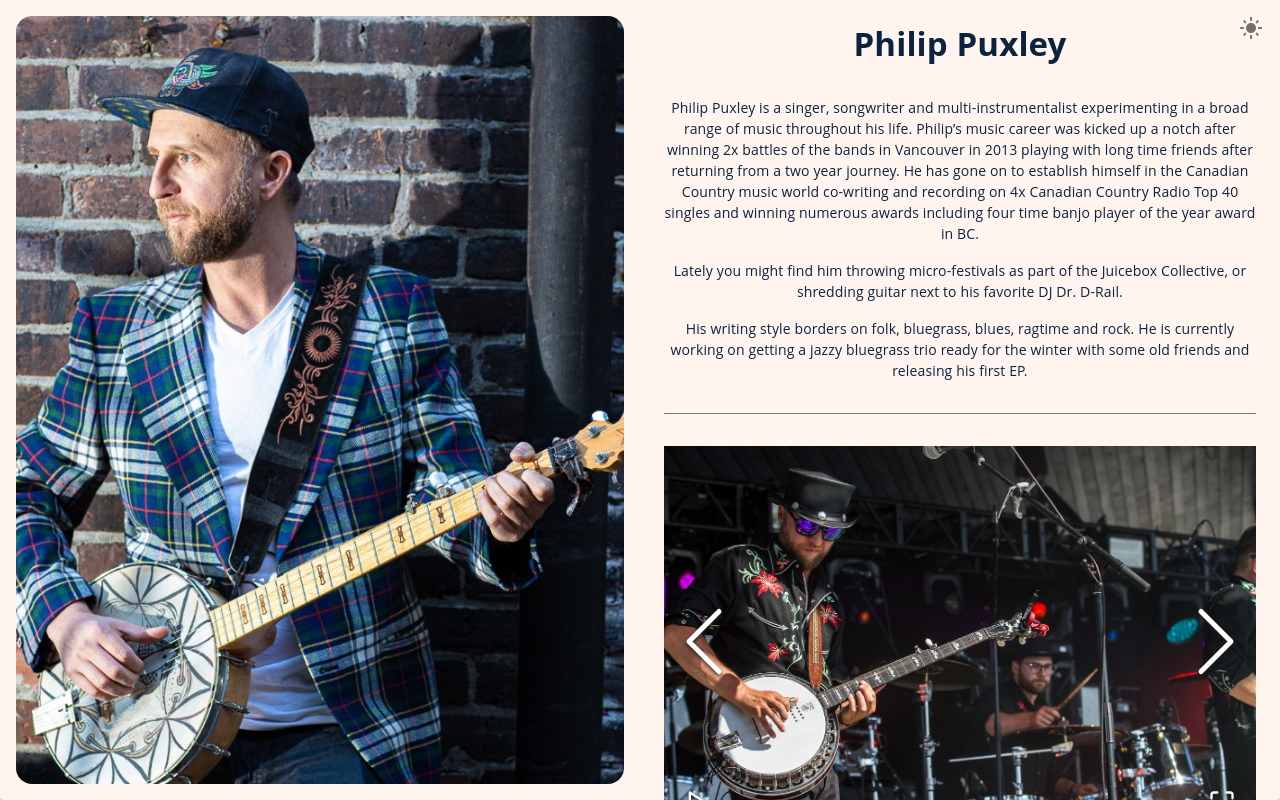
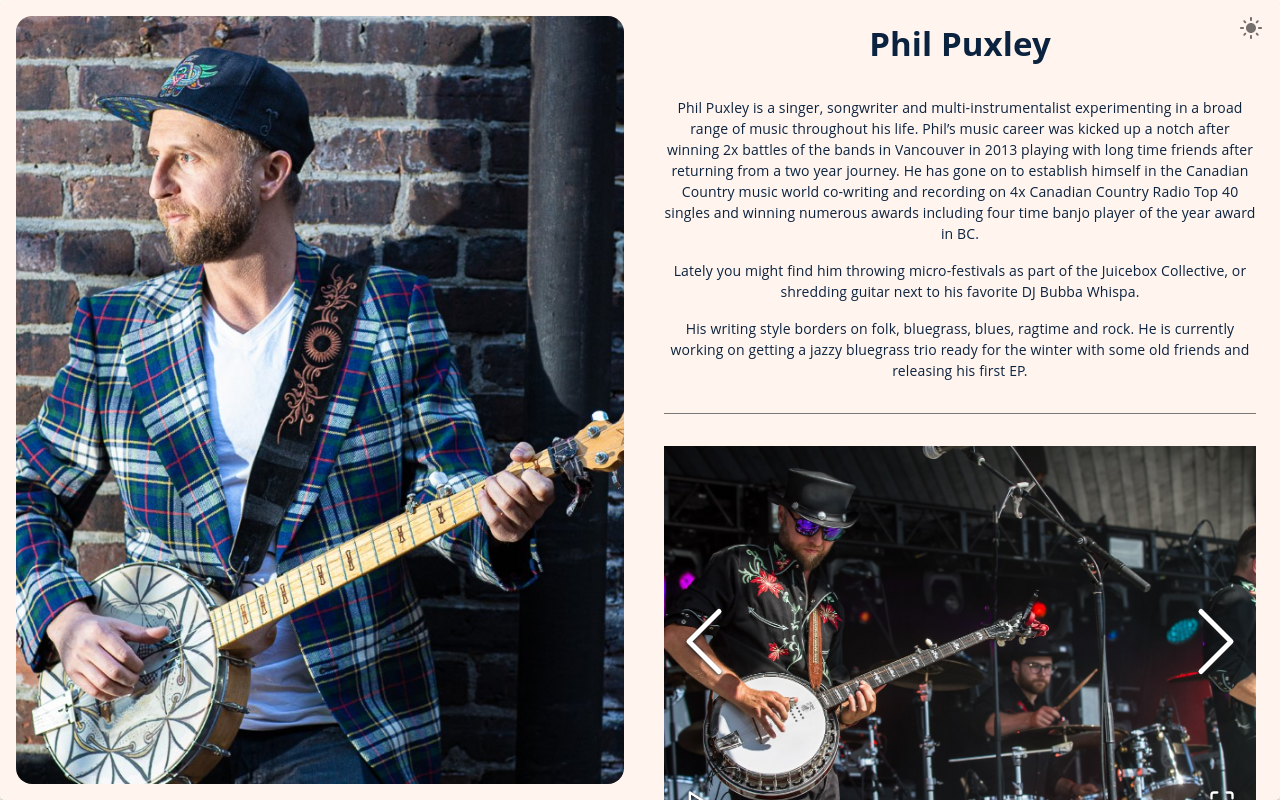
Before and after one commit to theslantedroom/puxMusic, a React (Vite) app: page / in a window 1280 px wide. Built offline with nearby package versions, Linux system fonts and the light colour scheme.

Commit message:
push update

```diff
--- a/src/hardData/globalSiteData.ts
+++ b/src/hardData/globalSiteData.ts
@@ -1,12 +1,12 @@
 export const globalSiteData = {
-  fullName: 'Philip Puxley',
+  fullName: 'Phil Puxley',
   slogan: '',
   mainImg: 'img/cover.jpg',
   description: {
-    main: 'Philip Puxley is a singer, songwriter and multi-instrumentalist experimenting in a broad range of music throughout his life. Philip’s music career was kicked up a notch after winning 2x battles of the bands in Vancouver in 2013 playing with long time friends after returning from a two year journey. He has gone on to establish himself in the Canadian Country music world co-writing and recording on 4x Canadian Country Radio Top 40 singles and winning numerous awards including four time banjo player of the year award in BC.',
+    main: 'Phil Puxley is a singer, songwriter and multi-instrumentalist experimenting in a broad range of music throughout his life. Phil’s music career was kicked up a notch after winning 2x battles of the bands in Vancouver in 2013 playing with long time friends after returning from a two year journey. He has gone on to establish himself in the Canadian Country music world co-writing and recording on 4x Canadian Country Radio Top 40 singles and winning numerous awards including four time banjo player of the year award in BC.',
 
     topic: 'fact',
-    fact: 'Lately you might find him throwing micro-festivals as part of the Juicebox Collective, or shredding guitar next to his favorite DJ Dr. D-Rail.',
+    fact: 'Lately you might find him throwing micro-festivals as part of the Juicebox Collective, or shredding guitar next to his favorite DJ Bubba Whispa.',
 
     style:
       'His writing style borders on folk, bluegrass, blues, ragtime and rock. He is currently working on getting a jazzy bluegrass trio ready for the winter with some old friends and releasing his first EP.',
@@ -93,7 +93,7 @@ export const globalSiteData = {
 
   contact: {
     title: 'Contact',
-    mail: 'puxleymusic@protonmail.com',
+    mail: 'philpuxleymusic@gmail.com',
     copyright: 'TM & ©',
   },
 };
```
Also changed, not shown: 1 other file (tests, documents, lock files or other folders).
